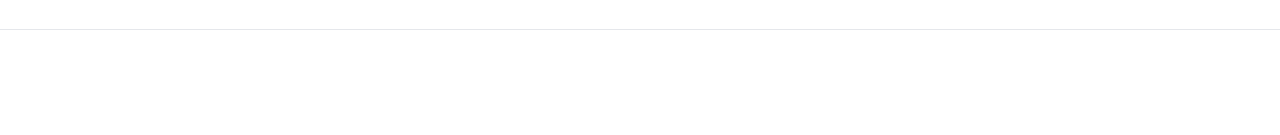
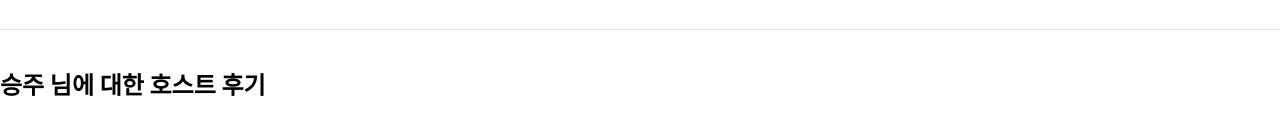
Before and after one commit to wjdsheep15/airbnb-clone-project-front, a Next.js app: page /users/show/1 in a window 1280 px wide. Shown: the part 525-660 px from the top of the page. Built offline with nearby package versions, Linux system fonts and the light colour scheme.

Commit message:
Feat: 사용자 호스트 후기 추가

```diff
--- a/src/app/users/show/[id]/page.tsx
+++ b/src/app/users/show/[id]/page.tsx
@@ -1,5 +1,11 @@
 import Introduction from "@/components/profile/introduction";
+import Review from "@/components/profile/review";
 
 export default function UserProfilePage() {
-  return <Introduction name="승주" />;
+  return (
+    <div>
+      <Introduction name="승주" />
+      <Review name="승주" />
+    </div>
+  );
 }
--- /dev/null
+++ b/src/components/profile/review.tsx
@@ -0,0 +1,9 @@
+export default function review({ name }: { name: string }) {
+  return (
+    <div>
+      <h3 className="text-2xl font-bold dark:text-white mt-10">
+        {name} 님에 대한 호스트 후기
+      </h3>
+    </div>
+  );
+}
```
